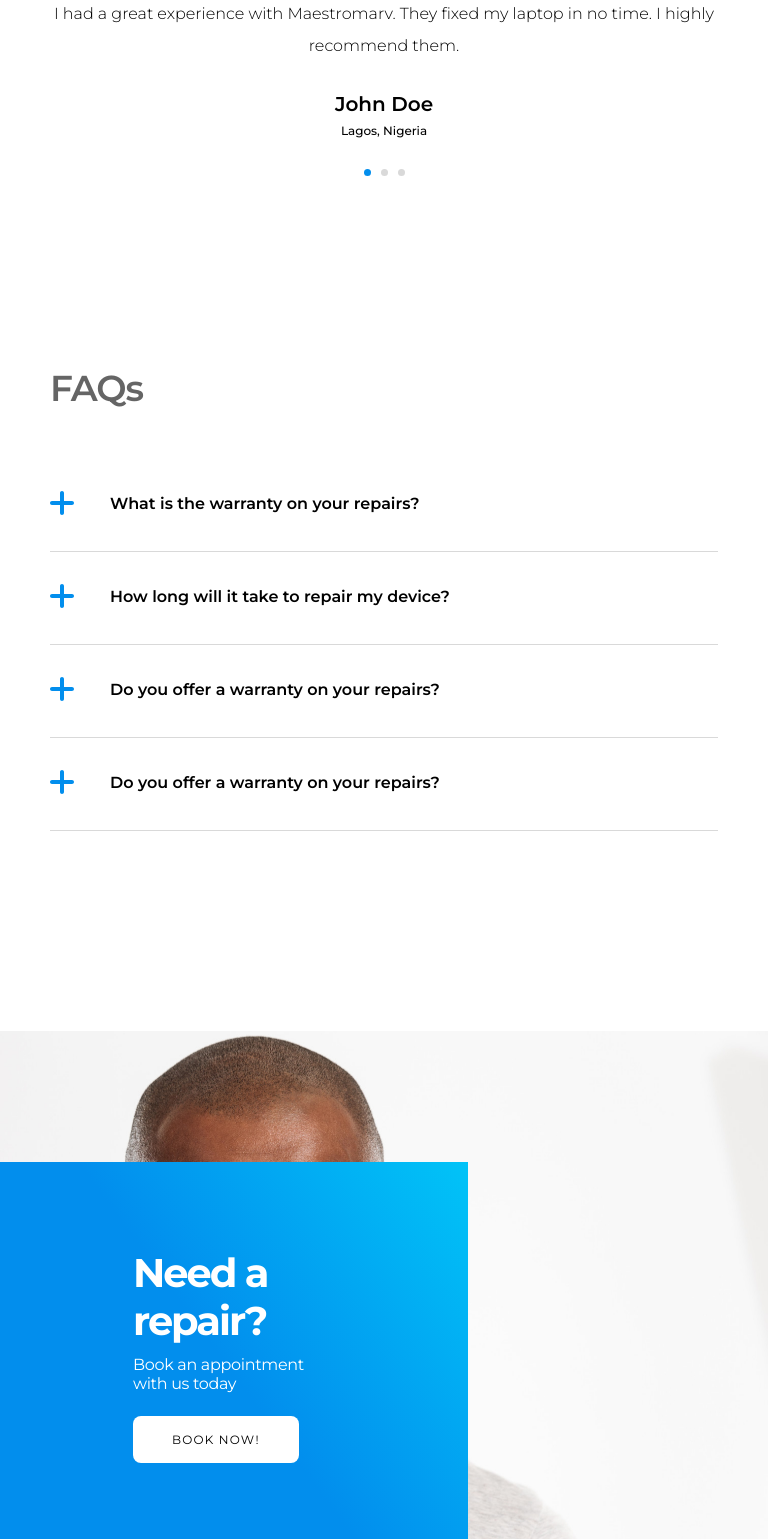
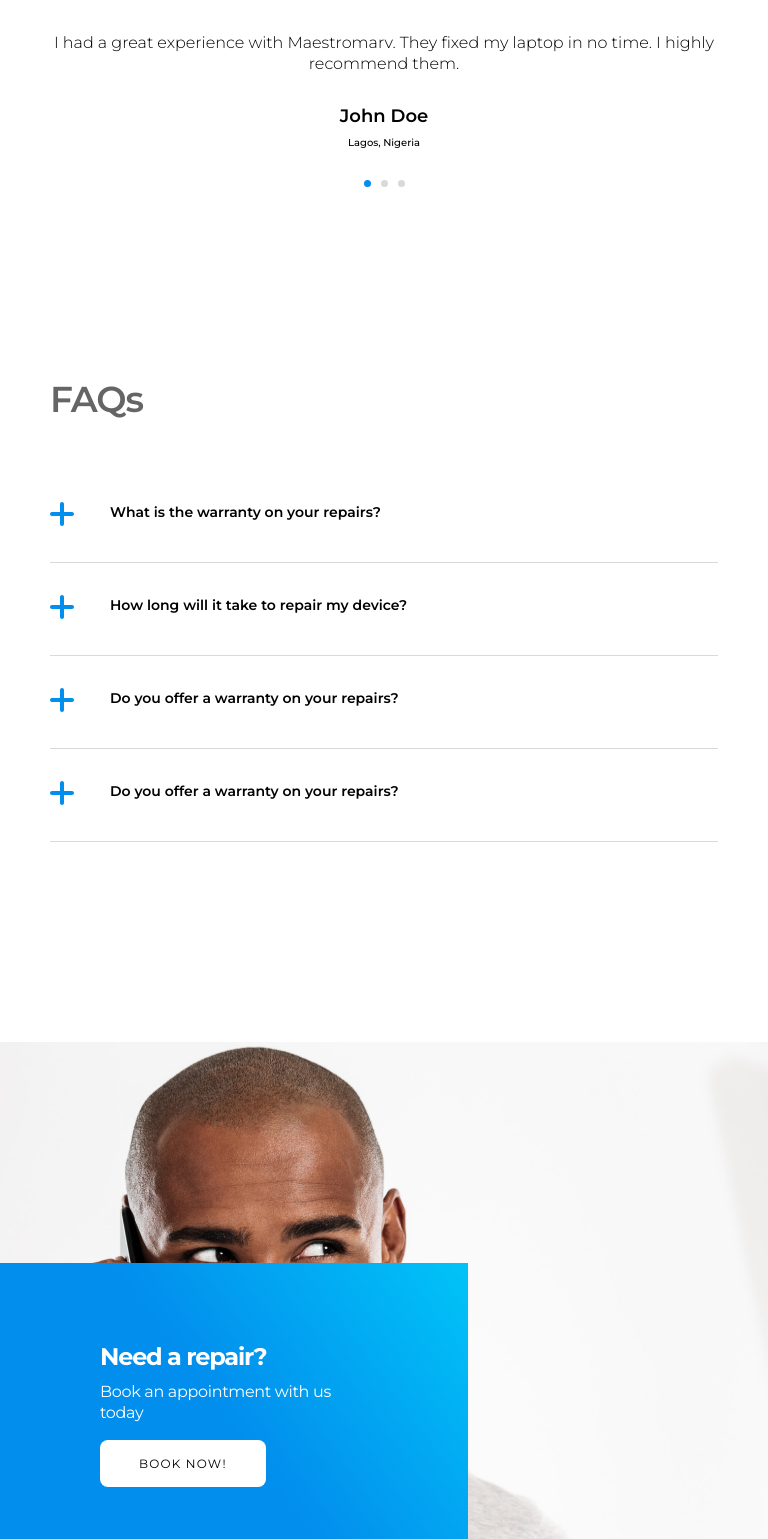
Before and after one commit to greenlife-developer/MaestroMarv, a React (Create React App) app: page /about in a window 768 px wide. Shown: the part 4561-6100 px from the top of the page. Built offline with nearby package versions, Linux system fonts and the light colour scheme.

Commit message:
updating homepage

```diff
--- a/src/components/WebHero/hero.css
+++ b/src/components/WebHero/hero.css
@@ -70,7 +70,7 @@
   .mother-container {
     background-size: cover;
     background-position: center;
-    height: 700px;
+    height: 750px;
   }
 
   .welcome {
--- a/src/components/ctacard/ctacard.css
+++ b/src/components/ctacard/ctacard.css
@@ -35,3 +35,27 @@
   letter-spacing: 0.1em;
   text-align: left;
 }
+
+
+@media screen and (min-width: 768px) and (max-width: 1024px) {
+  .cta_card h2 {
+    font-size: 24px;
+    line-height: 28px;
+  }
+
+  .cta_card {
+    padding: 80px 100px;
+  }
+
+  .cta_card p {
+    font-size: 16px;
+    line-height: 21px;
+  }
+
+  .cta_card a {
+    font-size: 12px;
+    padding: 16px 39px;
+    line-height: 21px;
+  }
+
+}
--- a/src/components/faq/faq.css
+++ b/src/components/faq/faq.css
@@ -46,4 +46,14 @@
   .faq_container {
     margin: 0 50px 200px;
   }
+
+  .faq-item .faq_question_answers h3 {
+    font-size: 14px;
+    line-height: 21px;
+  }
+
+  .faq-item .faq_question_answers p {
+    font-size: 14px;
+  }
+
 }
--- a/src/components/testimonials/testimonial.css
+++ b/src/components/testimonials/testimonial.css
@@ -68,15 +68,29 @@
   opacity: 0;
 }
 
-
 @media screen and (min-width: 768px) and (max-width: 1024px) {
-
   .customer_testimonials {
     margin: 190px 50px;
     text-align: center;
   }
 
+  .customer_testimonials h1 {
+    font-size: 24px;
+    line-height: 28px;
+  }
+
   .testimonial p {
     font-size: 16px;
+    line-height: 21px;
+  }
+
+  .testimonial h3 {
+    font-size: 18px;
+    line-height: 24px;
+  }
+
+  .testimonial h5 {
+    font-size: 10px;
+    line-height: 14px;
   }
 }
--- a/src/pages/Home/home.css
+++ b/src/pages/Home/home.css
@@ -183,8 +183,9 @@
   }
 
   .service-discription-header h1 {
-    font-size: 28px;
+    font-size: 24px;
     line-height: 36px;
+    /* background: blue; */
     margin-bottom: 30px;
     width: 100%;
   }
@@ -195,8 +196,8 @@
   }
 
   .topnotch p, .topnotch a {
-    font-size: 18px;
-    line-height: 28px;
+    font-size: 16px;
+    line-height: 21px;
   }
 
   .service-discription ul {
@@ -208,13 +209,13 @@
   }
 
   .service-discription ul li h1 {
-    font-size: 32px;
-    line-height: 40px;
+    font-size: 24px;
+    line-height: 28px;
   }
 
   .service-discription ul li p {
-    font-size: 14px;
-    line-height: 18px;
+    font-size: 16px;
+    line-height: 21px;
   }
 
   .about-us-container {
@@ -263,15 +264,15 @@
   }
 
   .what-we-do h1 {
-    font-size: 24px !important;
+    font-size: 24px;
     line-height: 30px;
     letter-spacing: -5%;
     font-weight: 700;
   }
 
   .what-we-do p {
-    font-size: 14px !important;
-    line-height: 22px;
+    font-size: 16px;
+    line-height: 21px;
     font-weight: 400;
   }
 
@@ -289,6 +290,7 @@
     top: 30%;
     left: 20px;
   }
+
 }
 
 
```
Also changed, not shown: src/components/ctacard/CtaCard.jsx (line endings or trailing spaces).
